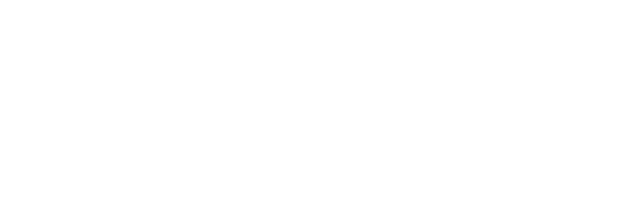
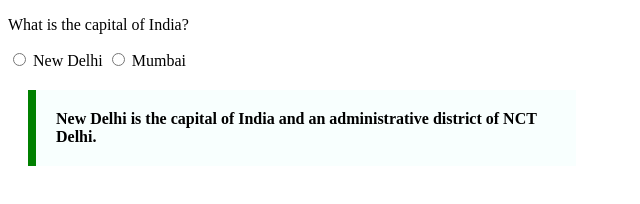
Before and after one commit to acciojob/trivia-prince-9211, a website: page main.html in a window 1280 px wide. Shown: the whole page, without its empty margins (0-640 px from the left). Drawn offline with Linux system fonts and the light colour scheme.

Commit message:
created a submission

```diff
--- a/main.html
+++ b/main.html
@@ -4,10 +4,36 @@
 
 <head>
 	<link rel="stylesheet" href="styles.css">
+	<title>Quiz</title>
+	<style>
+		blockquote{
+			max-width:500px;
+			margin:20px;
+			padding:20px;
+			border-left:8px solid green;
+			background-color: #f8fffe;
+			font-weight:bold;
+		}
+	</style>
 </head>
 
 <body>
-	<!-- the entire body must be written by student -->
+	<div class="question">
+		<p>What is the capital of India?</p>
+		<div class="options">
+			<label>
+				<input type="radio" name="india capital" value="new-delhi">
+				New Delhi
+			</label>
+			<label>
+				<input type="radio" name="india capital" value="mumbai">
+				Mumbai
+			</label>
+	</div>
+		<blockquote cite="https://en.wikipedia.org/wiki/New_Delhi">
+	    New Delhi is the capital of India and an administrative district of NCT Delhi.
+		</blockquote>
+
     <script type="text/javascript" src="./script.js">
 </script>
 
```
